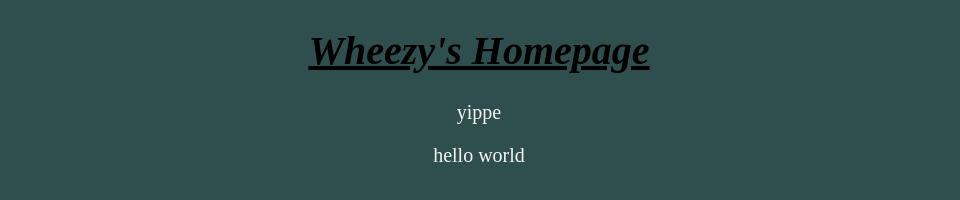
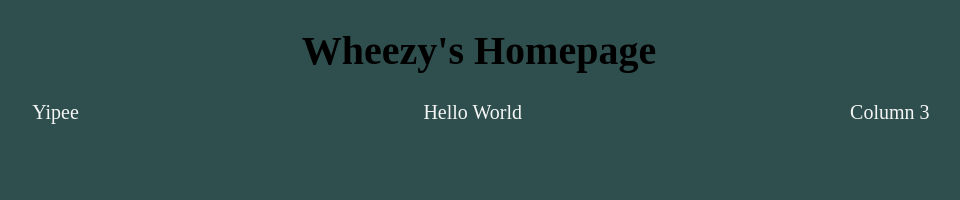
Before and after one commit to WheezyAlien/WheezyAlien.github.io, a plain HTML site: page index.html in a window 1280 px wide. Shown: the whole page, without its empty margins (161-1121 px from the left). Drawn offline with Linux system fonts and the light colour scheme.

Commit message:
i forgor to save

```diff
--- a/index.html
+++ b/index.html
@@ -7,7 +7,14 @@
     </head>
     <h1>Wheezy's Homepage</h1>
     <body>
-        <p>yippe</p>
-        <p>hello world</p>
+        <div id="column1" style="float:left; margin:0; width:33%;">
+            Yipee
+           </div>
+           <div id="column2" style="float:left; margin:0;width:33%;">
+            Hello World
+           </div>
+           <div id="column3" style="float:left; margin:0;width:33%">
+            Column 3
+           </div>
     </body>
 </html>
--- a/style.css
+++ b/style.css
@@ -1,9 +1,8 @@
 h1{
     font: arial;
-    font-style: oblique;
+    font-weight: bold;
     font-size: 40px;
     text-align: center;
-    text-decoration: underline;
     color: black;
 }
 body{
```
